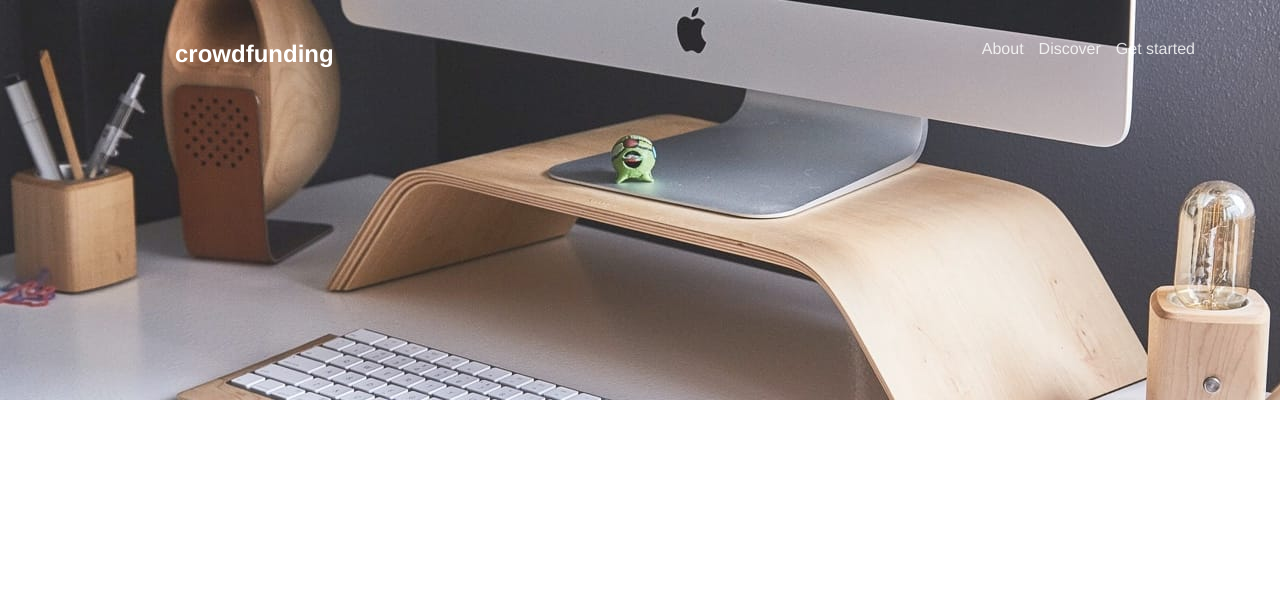
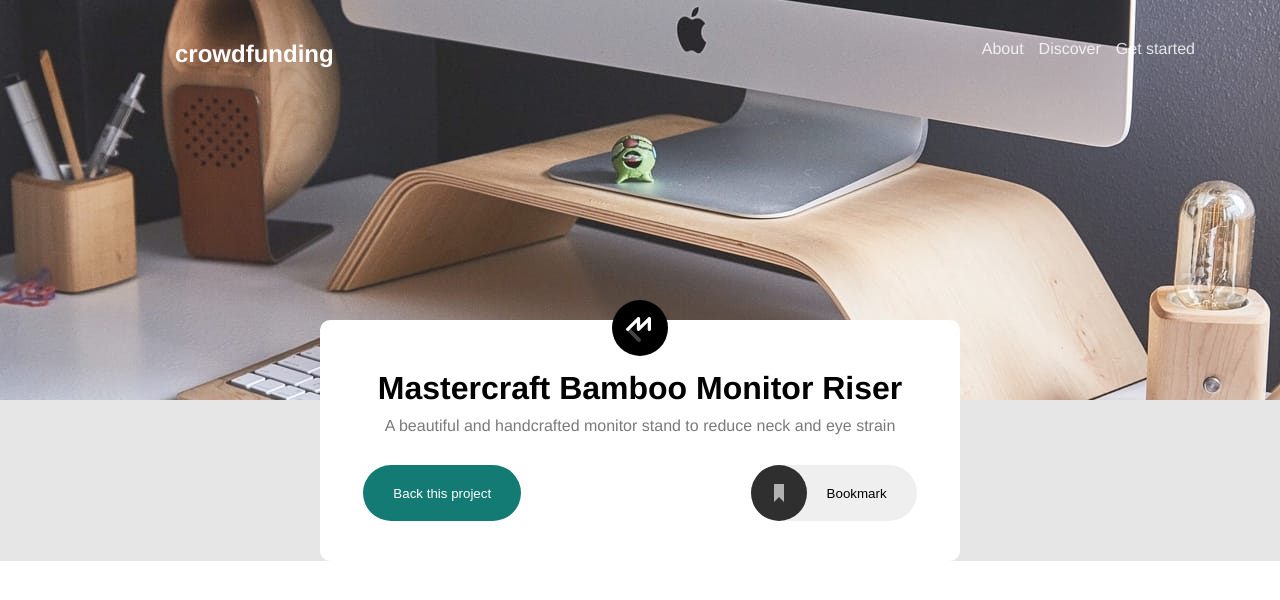
Before and after one commit to RodrigoVitor/crowdfunding, a Vue app: page / in a window 1280 px wide. Shown: the top 600 px of the page. Built offline with nearby package versions, Linux system fonts and the light colour scheme.

Commit message:
component  mastercraft

```diff
--- a/src/App.vue
+++ b/src/App.vue
@@ -1,15 +1,18 @@
 <template>
   <div id="app">
     <Main />
+    <Mastercraft />
   </div>
 </template>
 
 <script>
 import Main from './components/Main'
+import Mastercraft from './components/Mastercraft.vue'
 export default {
   name: 'App',
   components: {
-    Main
+    Main,
+    Mastercraft
   }
 }
 </script>
@@ -20,5 +23,6 @@ export default {
   font-family: Avenir, Helvetica, Arial, sans-serif;
   -webkit-font-smoothing: antialiased;
   -moz-osx-font-smoothing: grayscale;
+  background:rgb(230, 230, 230)
 }
 </style>
--- /dev/null
+++ b/src/components/Mastercraft.vue
@@ -0,0 +1,71 @@
+<template>
+    <div>
+        <div id="mastercraft">
+            <img src="../assets/logo-mastercraft.svg" alt="Logo-Mastercraft">
+            <h1>Mastercraft Bamboo Monitor Riser </h1>
+            <p>A beautiful and handcrafted monitor stand to reduce neck and eye strain</p>
+            <div>
+                <button>Back this project</button>
+                <img src="../assets/icon-bookmark.svg" alt="bookmark">
+                <button><img src="../assets/icon-bookmark.svg" alt="bookmark">Bookmark</button>
+            </div>
+        </div>
+    </div>
+</template>
+
+
+<style scoped>
+#mastercraft {
+    width:50%;
+    margin: -80px auto auto auto;
+    background:#fff;
+    text-align: center;
+    padding:0 0 40px 0;
+    border-radius:10px
+}
+#mastercraft > img {
+    margin-top:-20px
+}
+#mastercraft p {
+    color:hsl(0, 0%, 48%)
+}
+#mastercraft h1, p {
+    margin-top:10px
+}
+#mastercraft > div {
+    display:flex;
+    justify-content: space-around;
+    margin-top:30px;
+}
+#mastercraft div button > img {
+    margin-right:20px
+}
+#mastercraft div > button:first-child {
+    padding-left:30px;
+    background-color:hsl(176, 72%, 28%);
+    color:white;
+}
+#mastercraft div > img {visibility: hidden}
+
+#mastercraft div > button {
+    border-radius: 40px;
+    display:flex;
+    align-items: center;
+    padding-right:30px;
+    cursor:pointer;
+    border:none;
+}
+
+@media screen and (max-width:720px) {
+    #mastercraft {
+        width: 70%;
+        font-size: 14px;
+    }
+}
+
+@media screen and (max-width:375px) {
+    #mastercraft div > img {visibility: visible}
+    #mastercraft div > button:last-child {display:none}
+}
+
+</style>
```
